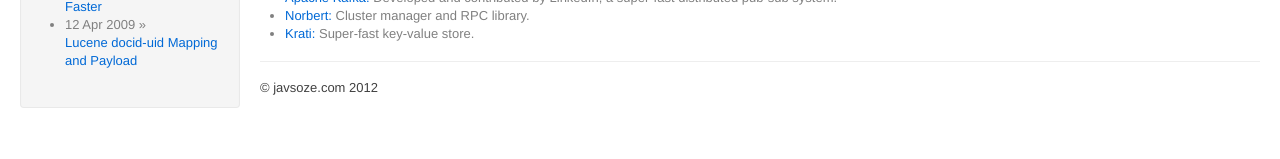
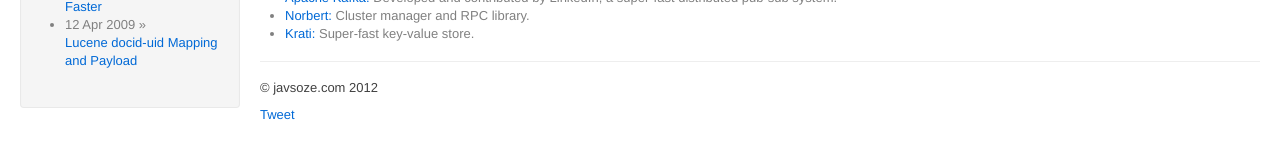
Before and after one commit to javasoze/javasoze.github.com, a Jekyll site: the page built from index.html, in a window 1280 px wide. Shown: the part 683-842 px from the top of the page. Built offline with Jekyll 4.4.1, drawn with Linux system fonts in a browser that asks for light colours; nearby versions of some CDN libraries; Markdown is read by kramdown in place of the engine named in the settings; comment, search, counter and statistics services are not loaded.

Commit message:
added share buttons

```diff
--- a/_layouts/default.html
+++ b/_layouts/default.html
@@ -66,6 +66,21 @@
 
         <footer>
           	<p>&copy; javsoze.com 2012</p>
+			<p>
+				<a name="fb_share"></a>
+				<script src="http://static.ak.fbcdn.net/connect.php/js/FB.Share"
+				        type="text/javascript">
+				</script>
+			</p>
+			<p>
+				<a href="https://twitter.com/share" class="twitter-share-button" data-via="javasoze">Tweet</a>
+				<script>!function(d,s,id){var js,fjs=d.getElementsByTagName(s)[0];if(!d.getElementById(id)){js=d.createElement(s);js.id=id;js.src="//platform.twitter.com/widgets.js";fjs.parentNode.insertBefore(js,fjs);}}(document,"script","twitter-wjs");</script>
+			</p>
+			<p>
+				<script src="//platform.linkedin.com/in.js" type="text/javascript"></script>
+				<script type="IN/Share" data-counter="right"></script>
+			</p>
+			</p>
         </footer>
       </div>
   </div>
```
